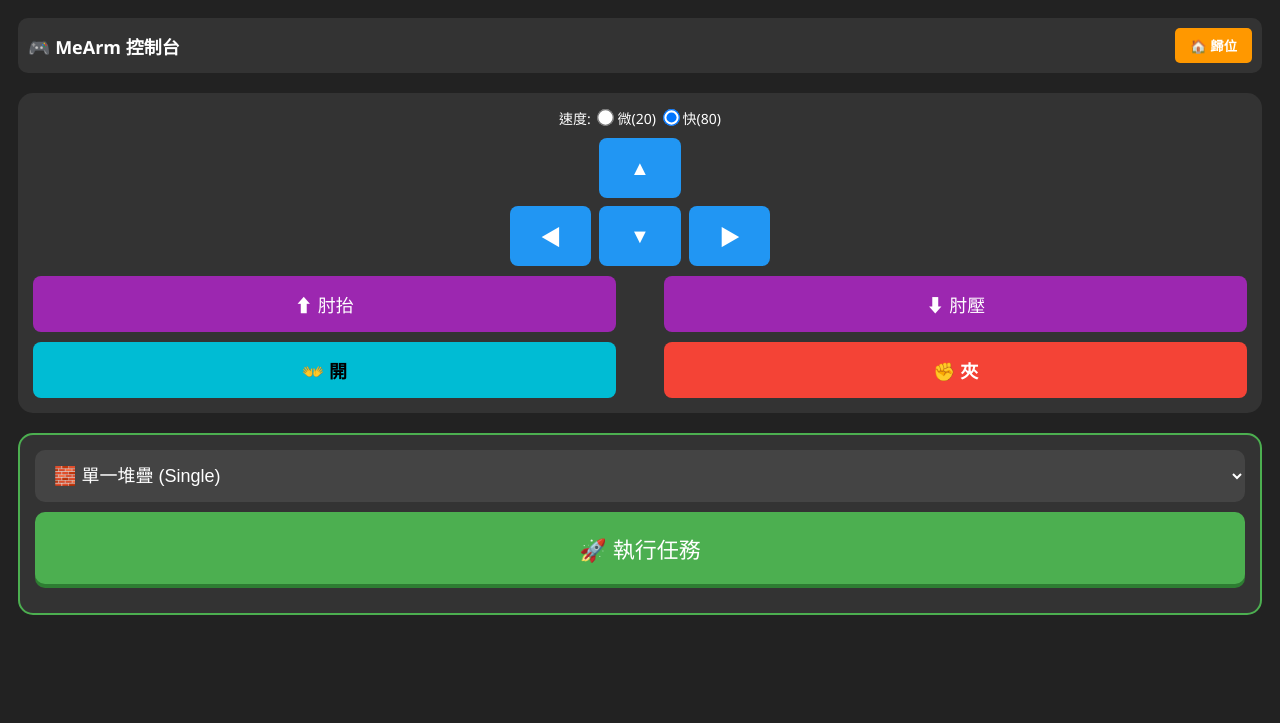
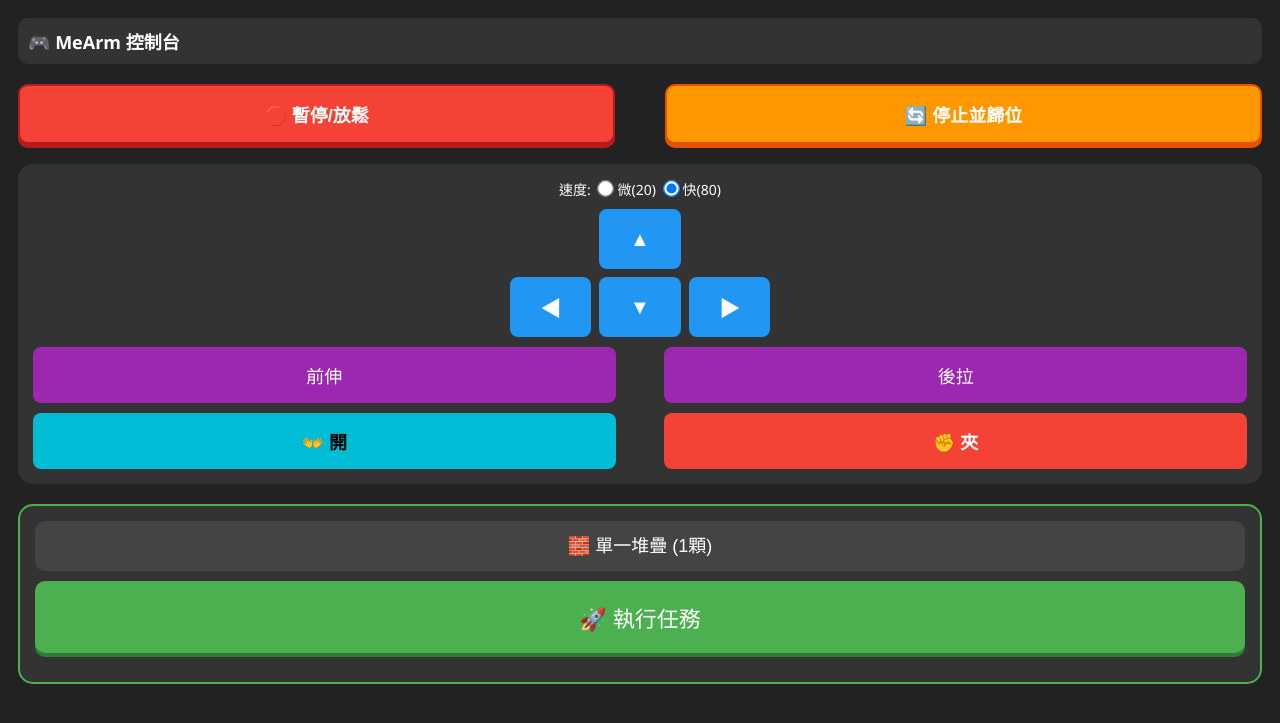
Before and after one commit to sdsfvvbn/cube-raspi, a Flask app: page / in a window 1280 px wide. Shown: the top 723 px of the page. Run offline with Flask 3, Linux system fonts and the light colour scheme; parts of the project's set-up code (start-up, migrations or seed data) failed here and were passed over.

Commit message:
Implement emergency stop and reset buttons
Added emergency stop and reset functionality to the control panel.

```diff
--- a/templates/index.html
+++ b/templates/index.html
@@ -11,11 +11,46 @@
         .header h2 { margin: 0; font-size: 18px; }
         .btn-home { background: #ff9800; border: none; border-radius: 5px; color: white; padding: 8px 15px; font-weight: bold; }
 
+        /* === 新增：緊急操作區 === */
+        .emergency-group {
+            display: flex;
+            justify-content: space-between;
+            gap: 10px;
+            margin-bottom: 20px;
+        }
+
+        /* 按鈕 1: 單純停止 */
+        .btn-stop {
+            background-color: #f44336; /* 紅色 */
+            color: white;
+            border: 2px solid #b71c1c;
+            width: 48%;
+            padding: 15px;
+            font-size: 18px;
+            font-weight: bold;
+            border-radius: 10px;
+            box-shadow: 0 4px #b71c1c;
+        }
+
+        /* 按鈕 2: 停止並重置 */
+        .btn-reset {
+            background-color: #ff9800; /* 橘色 */
+            color: white;
+            border: 2px solid #e65100;
+            width: 48%;
+            padding: 15px;
+            font-size: 18px;
+            font-weight: bold;
+            border-radius: 10px;
+            box-shadow: 0 4px #e65100;
+        }
+
+        .btn-stop:active, .btn-reset:active { transform: scale(0.96); opacity: 0.9; }
+
         .panel { background: #333; border-radius: 15px; padding: 15px; margin-bottom: 20px; }
         button { cursor: pointer; touch-action: manipulation; }
-        button:active { transform: scale(0.95); opacity: 0.8; }
 
-        /* 手動控制區樣式 */
+        /* 手動控制區 */
         .d-pad { display: grid; grid-template-columns: 1fr 1fr 1fr; gap: 8px; max-width: 260px; margin: 0 auto; }
         .btn-dir { background: #2196F3; border: none; border-radius: 8px; color: white; height: 60px; font-size: 20px; font-weight: bold; }
         .empty { visibility: hidden; }
@@ -26,29 +61,10 @@
         .btn-open { background: #00bcd4; color: black; }
         .btn-close { background: #f44336; color: white; }
 
-        /* 自動堆疊區樣式 */
+        /* 自動區 */
         .auto-controls { display: flex; flex-direction: column; gap: 10px; }
-
-        select {
-            padding: 15px;
-            font-size: 18px;
-            border-radius: 10px;
-            border: none;
-            background: #444;
-            color: white;
-            outline: none;
-        }
-
-        .btn-auto {
-            background: #4CAF50;
-            border: none;
-            padding: 20px;
-            font-size: 22px;
-            border-radius: 10px;
-            color: white;
-            box-shadow: 0 4px #2e7d32;
-        }
-
+        select { padding: 15px; font-size: 18px; border-radius: 10px; border: none; background: #444; color: white; outline: none; text-align: center; appearance: none; }
+        .btn-auto { background: #4CAF50; border: none; padding: 20px; font-size: 22px; border-radius: 10px; color: white; box-shadow: 0 4px #2e7d32; }
         .speed-opt { margin-bottom: 10px; font-size: 14px; }
         input[type=radio] { transform: scale(1.3); margin: 0 5px; }
     </style>
@@ -57,7 +73,12 @@
 
     <div class="header">
         <h2>🎮 MeArm 控制台</h2>
-        <button class="btn-home" onclick="goHome()">🏠 歸位</button>
+        </div>
+
+    <div class="emergency-group">
+        <button class="btn-stop" onclick="emergencyStop()">🛑 暫停/放鬆</button>
+
+        <button class="btn-reset" onclick="stopAndReset()">🔄 停止並歸位</button>
     </div>
 
     <div class="panel">
@@ -77,8 +98,8 @@
         </div>
 
         <div class="elbow-group">
-            <button class="btn-elbow" onclick="move('elbow', -1)">⬆ 肘抬</button>
-            <button class="btn-elbow" onclick="move('elbow', 1)">⬇ 肘壓</button>
+            <button class="btn-elbow" onclick="move('elbow', 1)">前伸</button>
+            <button class="btn-elbow" onclick="move('elbow', -1)">後拉</button>
         </div>
 
         <div class="gripper-group">
@@ -90,8 +111,11 @@
     <div class="panel" style="border: 2px solid #4CAF50;">
         <div class="auto-controls">
             <select id="stackMode">
-                <option value="single">🧱 單一堆疊 (Single)</option>
-                <option value="pyramid">🏗️ 金字塔 (連續執行)</option>
+                <option value="single">🧱 單一堆疊 (1顆)</option>
+                <option value="pyramid">🏗️ 前後金字塔 (3顆)</option>
+                <option value="side">🔺 橫向金字塔 (3顆)</option>
+                <option value="tower">🗼 雙層塔 (2顆)</option>
+                <option value="tower3">🏙️ 摩天大樓 (3顆)</option>
             </select>
 
             <button class="btn-auto" onclick="runTask()">🚀 執行任務</button>
@@ -101,36 +125,77 @@
 
     <script>
         function getStep() { return parseInt(document.querySelector('input[name="step"]:checked').value); }
+        function move(axis, dir) { fetch('/move', { method: 'POST', headers: {'Content-Type': 'application/json'}, body: JSON.stringify({ axis: axis, step: getStep() * dir }) }); }
+        function setGripper(action) { fetch('/set_gripper', { method: 'POST', headers: {'Content-Type': 'application/json'}, body: JSON.stringify({ action: action }) }); }
 
-        function move(axis, dir) {
-            fetch('/move', { method: 'POST', headers: {'Content-Type': 'application/json'}, body: JSON.stringify({ axis: axis, step: getStep() * dir }) });
+        // 邏輯 1: 單純叫停
+        function emergencyStop() {
+            let status = document.getElementById("status");
+            status.innerText = "🚨 強制停止...";
+            status.style.color = "red";
+            fetch('/stop', { method: 'POST' })
+            .then(res => res.json())
+            .then(data => {
+                status.innerText = "⛔ 已暫停 (馬達放鬆)";
+                if (navigator.vibrate) navigator.vibrate(200);
+            });
         }
 
-        function setGripper(action) {
-            fetch('/set_gripper', { method: 'POST', headers: {'Content-Type': 'application/json'}, body: JSON.stringify({ action: action }) });
+        // 邏輯 2: 停止後重新做 (Stop -> Wait -> Home)
+        function stopAndReset() {
+            let status = document.getElementById("status");
+            status.innerText = "🚨 停止並準備歸位...";
+            status.style.color = "#ff9800";
+
+            // 1. 先叫停
+            fetch('/stop', { method: 'POST' })
+            .then(() => {
+                // 2. 等待 0.5 秒 (確保迴圈真的停了)
+                status.innerText = "⏳ 歸位中...";
+                setTimeout(() => {
+                    // 3. 呼叫歸位 (這會重置停止旗標)
+                    fetch('/home', { method: 'POST' })
+                    .then(() => {
+                        status.innerText = "✅ 已重置 (準備就緒)";
+                        status.style.color = "#4CAF50";
+                        if (navigator.vibrate) navigator.vibrate([100, 50, 100]);
+                    });
+                }, 500);
+            });
         }
 
-        function goHome() {
-            if(confirm("強制歸位？")) fetch('/home', { method: 'POST' });
-        }
-
-        // 整合執行函式
         function runTask() {
             let mode = document.getElementById("stackMode").value;
             let status = document.getElementById("status");
-            let endpoint = (mode === 'single') ? '/auto_stack' : '/build_pyramid';
+            let endpoint = '/auto_stack';
+            let bodyData = {};
 
             status.innerText = "⏳ 任務執行中...";
+            status.style.color = "#aaa";
 
-            fetch(endpoint, { method: 'POST' })
+            if (mode === 'single') {
+                endpoint = '/auto_stack';
+            } else {
+                endpoint = '/build_pyramid';
+                bodyData = { shape_type: mode };
+            }
+
+            fetch(endpoint, {
+                method: 'POST',
+                headers: {'Content-Type': 'application/json'},
+                body: JSON.stringify(bodyData)
+            })
             .then(res => res.json())
             .then(data => {
                 if(data.status === 'completed') {
                     status.innerText = "✅ 任務完成";
-                } else if (data.status === 'error') {
+                    status.style.color = "#4CAF50";
+                } else if (data.status === 'stopped') {
+                    status.innerText = "⛔ 任務已中斷";
+                    status.style.color = "red";
+                } else {
                     status.innerText = "❌ 發生錯誤";
                 }
-                setTimeout(() => status.innerText = "", 5000);
             })
             .catch(err => status.innerText = "❌ 連線錯誤");
         }
```
